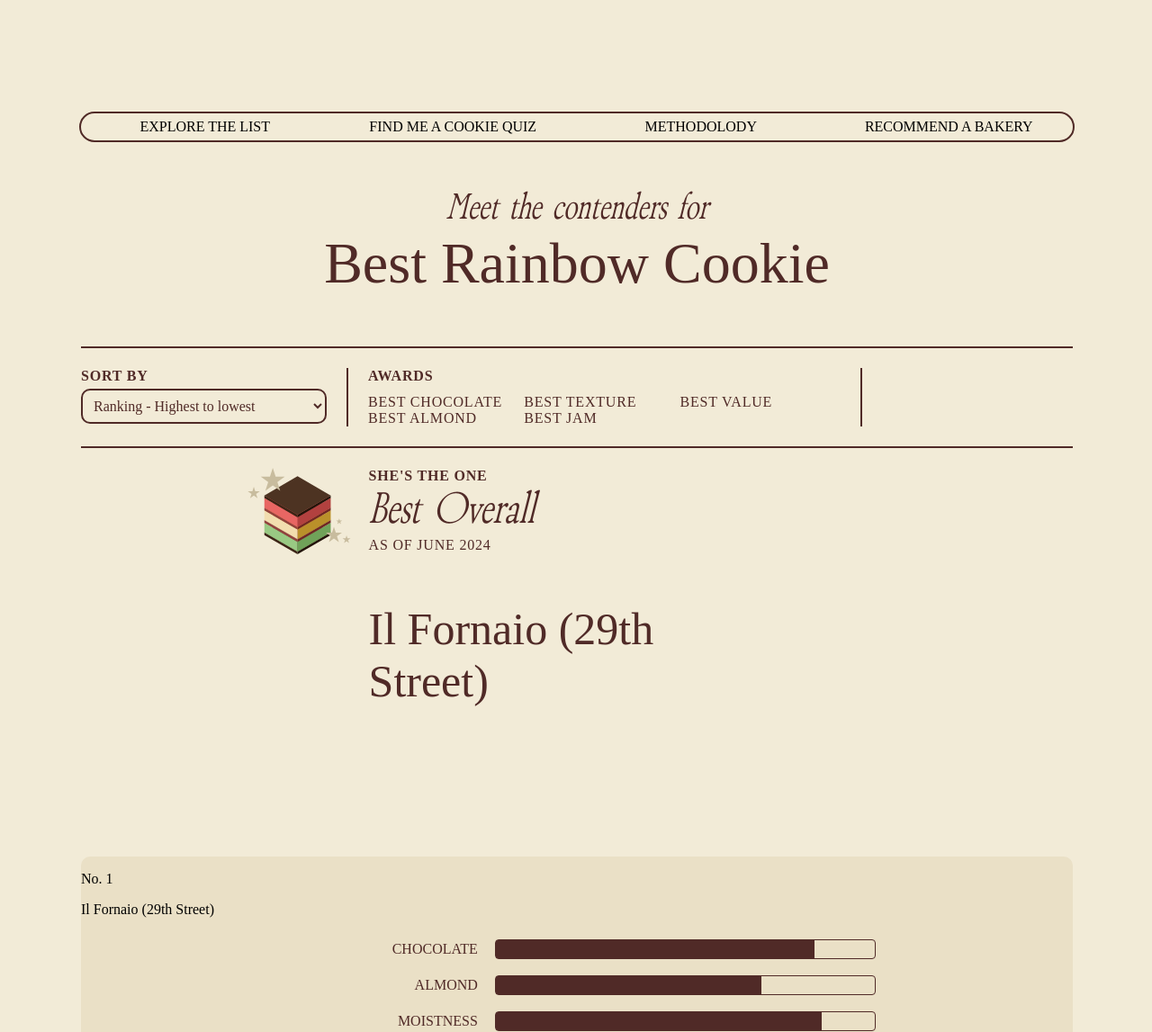
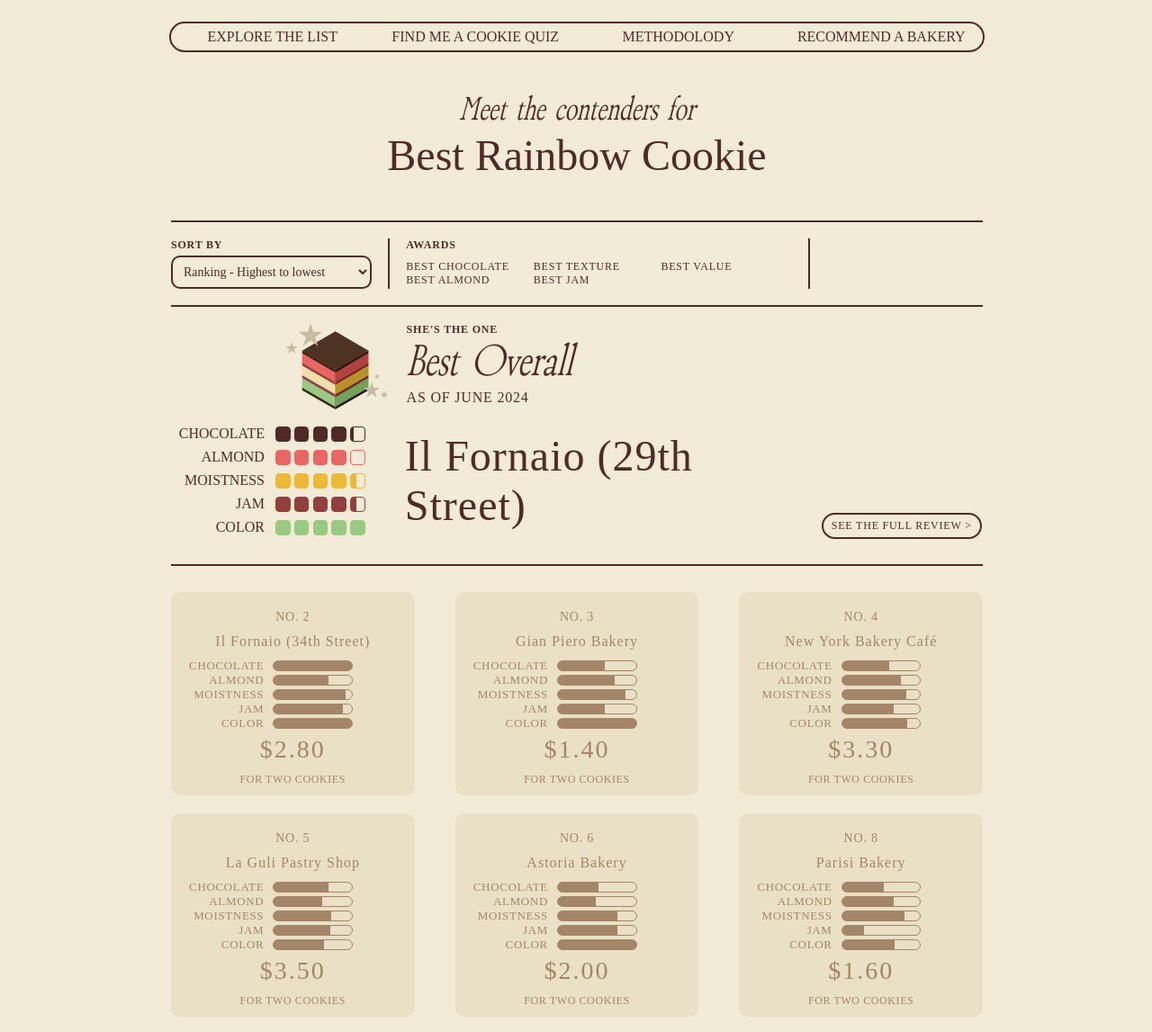
Before and after one commit to rosieett/rainbowcookieproject, a website with bundled scripts: page results.html in a window 1280 px wide. Shown: the top 1147 px of the page at 90% size. Built offline with nearby package versions, Linux system fonts and the light colour scheme; a web font is replaced by a local one.

Commit message:
ranking highest to lowest page results page done except for right end of filter bar

```diff
--- a/app_results.js
+++ b/app_results.js
@@ -17,44 +17,67 @@
 document.getElementById("profile").innerHTML = html;
 
 //find the highest overall
-let highestOverall = sortedHighArray[0]
-let highestOverallHed = sortedHighArray[0].bakeryhed
-document.getElementById("best-hedbakery").innerHTML = highestOverallHed;
+// let highestOverall = sortedHighArray[0]
+// let highestOverallHed = sortedHighArray[0].bakeryhed
+// document.getElementById("best-hedbakery").innerHTML = highestOverallHed;
 
-//get the highest overall chart
-// let restOfHighArray = sortedHighArray.slice(1)
-// let restOfHighArrayHed = restOfHighArray
-// document.getElementById("bakery-item").innerHTML = restOfHighArrayHed;
 
+sortedHighArray.forEach(function(d, i){
+    let categories = d.avgScores[0]
+    let bakeryData = d.avgScores
+
+    let bakeryChart = d3.selectAll('.bakery-restOf').filter((dd, ii) => ii == i)
+
+    if (i !== 0) {
+        let labelsDiv = bakeryChart.select('.chart-restOf')
+            .append('div')
+            .classed('labels', true)
+        let scoreBarDivs = bakeryChart.select('.chart-restOf')
+            .append('div')
+            .classed('scoreBarDivs', true)
+
+        let cat_i = 0
+        for (let categorie in categories) {
+            let rowsLabels = bakeryChart.selectAll('.labels')
+                .append('div')
+                .classed('catLabel-result', true)
+                .text(categorie)
+
+            let scoreBars = bakeryChart.selectAll('.scoreBarDivs')
+                .append('div')
+                .style('color', '#A58567')
+                .classed('scoreBars', true)
+                .style('border', '1px solid #A58567')
+                .style('background', (dd, ii) => `linear-gradient(to right, #A58567 0%, #A58567 ${(categories[categorie])*20}%, transparent ${(categories[categorie])*20}%, transparent 100%`)
+
+                cat_i++;
+        }
+    }
+
+    else {
        let colors = ['#502A27', '#E86663', '#EDB834', '#923F3D', '#99C983']
+       let boxes = new Array(5).fill(null)
 
-// Other bakeries area //
-
-let avgScoreRow = d3.selectAll('#chart-restOf')
+        let avgScoreRow = bakeryChart.select('.chart-restOf')
             .selectAll('div')
-    .data(Object.keys(sortedHighArray[0].avgScores[0]))
+            .data(Object.keys(categories))
             .join(
                 (enter) => enter
                     .append("div")
                     .classed('avgScoreRow', true)
-            .style('color', '#502A27')
+                    .style("color", (d, i) => colors[i])
                 ,(update) => update
                 ,(exit) => exit.remove()
                 )
 
-let boxes = new Array(1).fill(null)
-    // console.log(sortedHighArray)
-
-avgScoreRow.each(function(category, i) {
-    const catLabel = Object.keys(sortedHighArray[0].avgScores[0])
+        avgScoreRow.each(function(d, i) {
+            let catLabel = Object.keys(categories)
                 d3.select(this)
                     .append('div')
                     .classed('catLabel', true)
-            .text(category)
                     .style('color', '#502A27')
-
-    const score = sortedHighArray[i].avgScores[0][category]
-    console.log(score)
+                    .text(catLabel[i])
+            let score = categories[d]
                 d3.select(this)
                     .append('div')
                     .classed('scoreBoxDiv', true)
@@ -64,69 +87,11 @@
                         (enter) => enter
                         .append('div')
                         .classed('scoreBoxes', true)
-                .style('border', '1px solid #502A27')
-                .style('background', `linear-gradient(to right, #502A27 0%, #502A27 ${score*20}%, transparent ${score*20}%, transparent 100%`)
+                        .style('border', '1px solid currentcolor')
+                        .style('background', (category, i) => `linear-gradient(to right, currentcolor 0%, currentcolor ${Math.max(score - (i),0)*100}%, transparent  ${Math.min(score - (i),1)*100}%, transparent 100%`)
                     ,(update) => update
                     ,(exit) => exit.remove()
-
                     )
         })
-
-    // for (let i = 0; i < sortedHighArray.length; i++){
-    //     const score = sortedHighArray[i].avgScores[0]
-    //     console.log(score)
-    //     let bakery = d3.selectAll('.avgScoreRow')
-    //             .append('div')
-    //             .classed('scoreBoxDiv', true)
-    //             .selectAll('div')
-    //             .data(boxes)
-    //             .join(
-    //                 (enter) => enter
-    //                 .append('div')
-    //                     .classed('scoreBoxes', true)
-    //                     .style('border', '1px solid #502A27')
-    //                     .style('background', `linear-gradient(to right, #502A27 0%, #502A27 50%, transparent  50%, transparent 100%`)
-    //                 ,(update) => update
-    //             ,(exit) => exit.remove()
-    //             )
-    //       }
-
-// let outerloop = result.scores
-// let bakery = sortedHighArray
-// console.log(bakery)
-
-// // outerloop.forEach(function(d, i){
-// //     let people = d.person
-
-//  bakery.forEach(function(d, i){
-//        let categories = bakery;
-//        console.log(categories)
-//        let personsChart = d3.selectAll('.scores').filter((dd, ii) => ii == person_i)
-
-//         let labelsDiv = personsChart.select('.chart')
-//                 .append('div')
-//                 .classed('labels', true)
-//         let scoreBarDivs = personsChart.select('.chart')
-//                 .append('div')
-//                 .classed('scoreBarDivs', true)
-
-//         let cat_i = 0;
-//         for (let categorie in categories) {
-//             // console.log(`${categories[categorie]}`)
-//             let rowsLabels = personsChart.selectAll('.labels')
-//                 .append('div')
-//                 .classed('catLabel-taster', true)
-//                 .text(categorie)
-
-//             let scoreBars = personsChart.selectAll('.scoreBarDivs')
-//                 .append('div')
-//                 .style('color', colors[cat_i])
-//                 .classed('scoreBars', true)
-//                 .style('border', '1px solid currentcolor')
-//                 .style('background', (dd, ii) => `linear-gradient(to right, currentcolor 0%, currentcolor ${(categories[categorie])*20}%, transparent ${(categories[categorie])*20}%, transparent 100%`)
-
-//                 cat_i++;
-
-//         }
-//        })
-    // })
+    }
+})
--- a/css/styles.css
+++ b/css/styles.css
@@ -444,9 +444,9 @@
   flex-direction: column;
   flex-wrap: wrap;
   /* align-content: center; */
-  max-width: 1100px;
+  max-width: 900px;
   margin: 0 auto;
-  padding-top: 100px;
+  padding-top: 0px;
 }
 
 .buttonBar {
@@ -474,6 +474,7 @@
   width: 200%;
   text-align: center;
   align-content: center;
+  color: #502a27;
 }
 
 .buttonBar-button:hover {
@@ -490,7 +491,7 @@
 .result-hed {
   color: #502a27;
   font-family: "ZTBrosOskon90s";
-  font-size: 40px;
+  font-size: 36px;
   font-style: italic;
   font-weight: 100;
   line-height: normal;
@@ -501,7 +502,7 @@
   width: 100%;
   color: #502a27;
   font-family: "Anchor Jack";
-  font-size: 64px;
+  font-size: 48px;
   font-style: normal;
   font-weight: 400;
   line-height: normal;
@@ -523,7 +524,7 @@
 .label {
   color: #502a27;
   font-family: "Gully-bold";
-  font-size: 16px;
+  font-size: 12px;
   font-style: normal;
   font-weight: 700;
   line-height: normal;
@@ -540,7 +541,7 @@
   padding: 8px 8px 8px 8px;
   color: #502a27;
   font-family: "Gully";
-  font-size: 16px;
+  font-size: 14px;
   font-style: normal;
   line-height: normal;
 }
@@ -575,7 +576,7 @@
 .award-button {
   color: #502a27;
   font-family: "Gully";
-  font-size: 16px;
+  font-size: 12px;
   font-style: normal;
   font-weight: 400;
   line-height: normal;
@@ -665,18 +666,168 @@
 .restOfBest {
   display: flex;
   flex-wrap: wrap;
+  justify-content: space-between;
 }
 
 .bakery-restOf {
   width: 100%;
   border-radius: 10px;
+  margin: 10px 0 10px 0;
+}
+
+.bakery-restOf:first-child {
+  display: flex;
+}
+
+.bakery-restOf:first-child > .bakery-item-rank,
+.bakery-restOf:first-child > .bakery-item-cost,
+.bakery-restOf:first-child > .bakery-item-sub {
+  display: none;
+}
+
+.bakery-restOf:first-child > .bakery-item-name {
+  order: 1;
+  color: #502a27;
+  font-family: "Anchor Jack";
+  font-size: 48px;
+  font-style: normal;
+  font-weight: 400;
+  line-height: normal;
+  flex-wrap: wrap;
+  width: 50%;
+  text-align: start;
+  margin-left: 0;
+  align-self: flex-end;
+}
+
+.bakery-restOf:first-child > .chart-restOf {
+  width: 29%;
+  flex-direction: column;
+}
+
+.bakery-restOf:first-child > .resultbuttonArea {
+  order: 2;
+  width: 20%;
+  display: flex;
+  align-items: flex-end;
+}
+
+.bakery-restOf:first-child > .resultbuttonArea > .roundbutton {
+  border-radius: 30px;
+  border: 2px solid #502a27;
+  flex-shrink: 0;
+  padding: 3% 5%;
+  color: #502a27;
+  text-align: center;
+  font-family: "Gully";
+  font-size: 12px;
+  font-style: normal;
+  font-weight: 500;
+  line-height: normal;
+  letter-spacing: 0.8px;
+  text-transform: uppercase;
+}
+
+.roundbutton:hover {
+  background-color: #502a27;
+  color: #f2ebd7;
+}
+
+.bakery-restOf ~ .bakery-restOf {
+  flex-basis: calc(100% / 3 - 30px);
   background: #eae0c6;
 }
 
-.bakery-restOf ~ .bakery-restOf {
-  flex-basis: calc(100% / 3 - 10px);
+.chart-restOf {
+  display: flex;
+  width: 80%;
+  justify-content: center;
 }
 
-#chart-restOf > .avgScoreRow > .scoreBoxDiv > .scoreBoxes {
-  max-height: 20px;
+.bakery-item-rank {
+  color: #a58567;
+  text-align: center;
+  font-family: "Gully";
+  font-size: 14px;
+  font-style: normal;
+  font-weight: 400;
+  line-height: normal;
+  letter-spacing: 0.8px;
+  text-transform: uppercase;
+  margin-top: 20px;
+  margin-bottom: 0px;
 }
+
+.bakery-item-name {
+  color: #a58567;
+  text-align: center;
+  font-family: "Anchor Jack";
+  font-size: 16px;
+  font-style: normal;
+  font-weight: 400;
+  line-height: normal;
+  letter-spacing: 1px;
+  text-transform: capitalize;
+  margin: 10px 15px 10px 15px;
+}
+
+.bakery-item-cost {
+  color: #a58567;
+  text-align: center;
+  font-family: "Hina Mincho";
+  font-size: 28px;
+  font-style: normal;
+  font-weight: 400;
+  line-height: normal;
+  letter-spacing: 2px;
+  text-transform: uppercase;
+  margin: 5px;
+}
+
+.bakery-item-sub {
+  color: #a58567;
+  text-align: center;
+  font-family: "Gully";
+  font-size: 12px;
+  font-style: normal;
+  font-weight: 300;
+  line-height: normal;
+  letter-spacing: 0.6px;
+  text-transform: uppercase;
+  margin: 10px;
+}
+
+.chart-restOf > .scoreBarDivs {
+  text-align: right;
+}
+
+.catLabel-result {
+  color: #a58567;
+  text-align: right;
+  font-family: "Gully";
+  font-size: 13px;
+  font-style: normal;
+  font-weight: 500;
+  line-height: normal;
+  letter-spacing: 0.65px;
+  text-transform: uppercase;
+}
+
+.chart-restOf > .scoreBarDivs {
+  display: flex;
+  flex-direction: column;
+  width: 40%;
+}
+
+.chart-restOf > .labels {
+  width: 40%;
+  margin-right: 10px;
+}
+
+.resultbuttonArea:not(:first-child) {
+  display: none;
+}
+
+.resultLine ~ .resultLine {
+  display: none;
+}
--- a/data.json
+++ b/data.json
@@ -870,7 +870,7 @@
     "bakeryhed": "Omonia Cafe",
     "bakeryaddress": "32 16 Broadway, Long Island City, NY 11106",
     "Weightg": 138.8,
-    "price": "8.00",
+    "price": "$8.00",
     "rank": "No. 13",
     "bakeryDescription": "Local Greek chain with a late-night scene doling out traditional sweets & savory dishes since 1977.",
     "cookieDescription": "Lorem ipsum dolor sit amet, consectetur adipiscing elit, sed do eiusmod tempor incididunt ut labore et dolore magna aliqua. Ut enim ad minim veniam, quis nostrud exercitation",
```
Also changed, not shown: app.js (+3 -6 lines), results.html (+21 -10 lines). Lines whose indentation alone changed are shown as unchanged.
